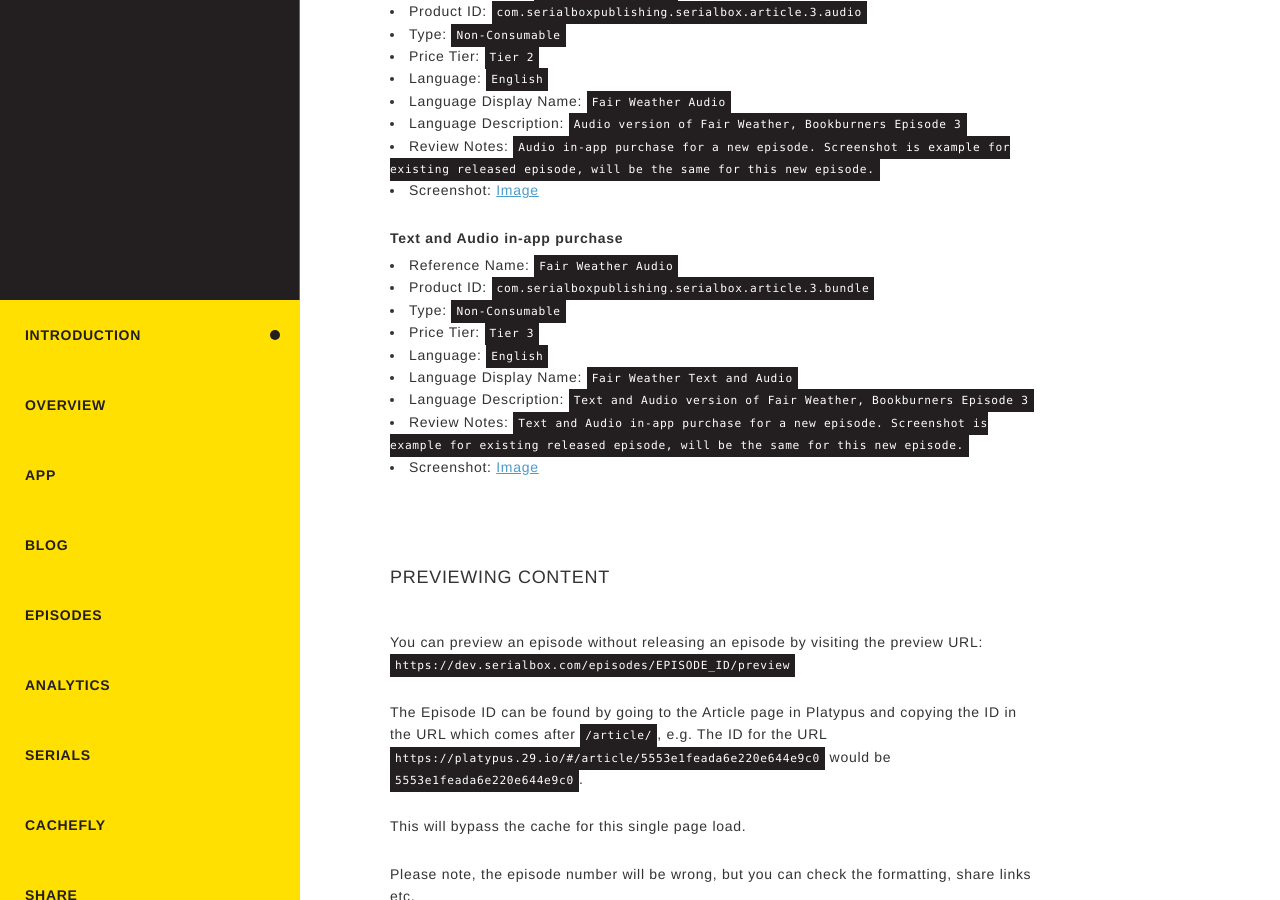
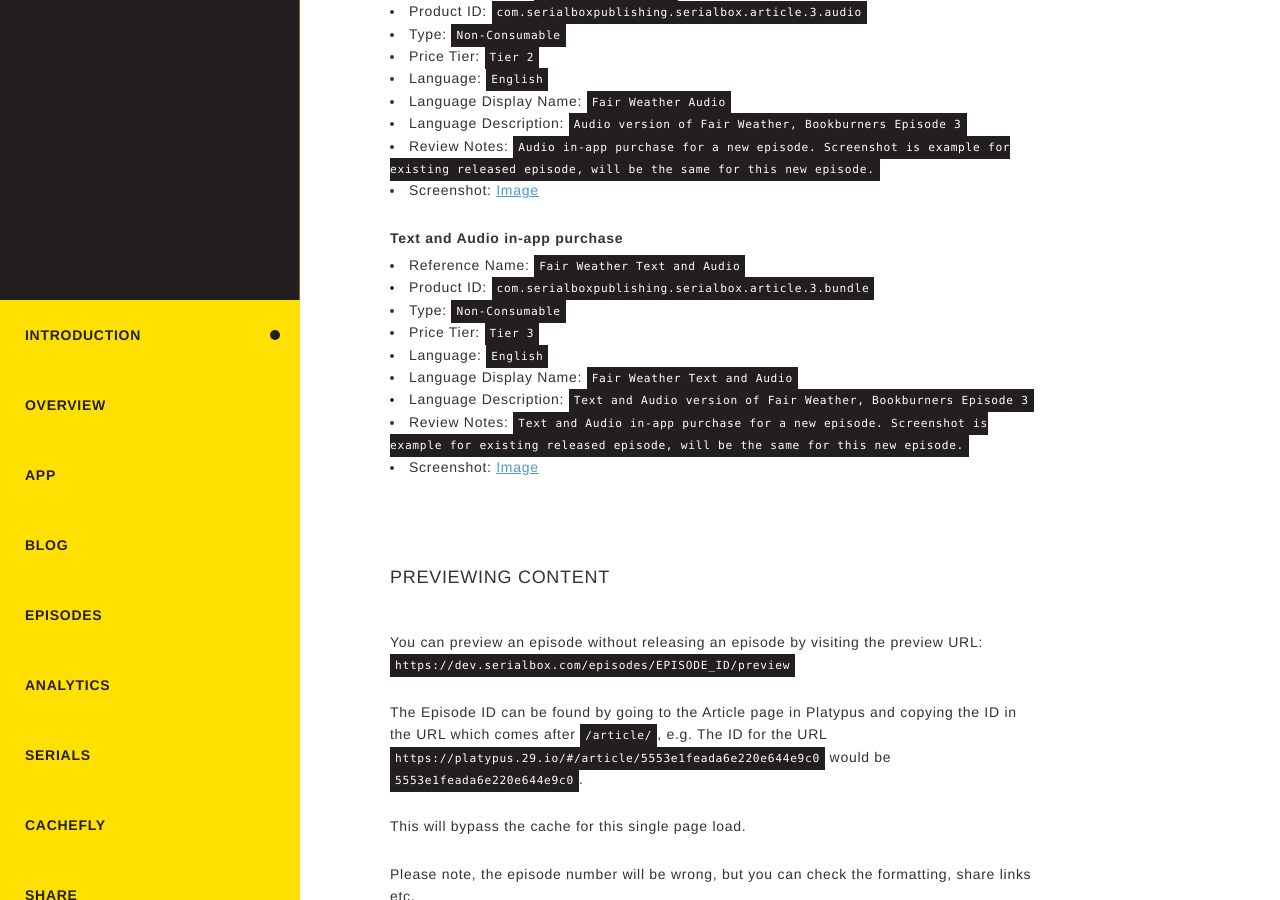
Before and after one commit to serialboxpub/serialbox-docs, a Jekyll site: the page built from index.html, in a window 1280 px wide and 900 px high, scrolled down 8301 px. Built offline with Jekyll 4.4.1, drawn with Linux system fonts in a browser that asks for light colours.

Commit message:
Update In app purchase docs

```diff
--- a/_posts/2015-08-04-episodes.markdown
+++ b/_posts/2015-08-04-episodes.markdown
@@ -47,7 +47,7 @@
 + Screenshot: [Image](https://s4.mzstatic.com/us/r30/Purple69/v4/dc/e0/ef/dce0ef66-119e-00cc-6aa0-107930011a4a/mzl.yiaowcil.png?downloadKey=1443569710_dc5af6c5974896ab5b532c7cc599a3a3)
 
 #### Text and Audio in-app purchase
-+ Reference Name: `Fair Weather Audio`
++ Reference Name: `Fair Weather Text and Audio`
 + Product ID: `com.serialboxpublishing.serialbox.article.3.bundle`
 + Type: `Non-Consumable`
 + Price Tier: `Tier 3`
```
